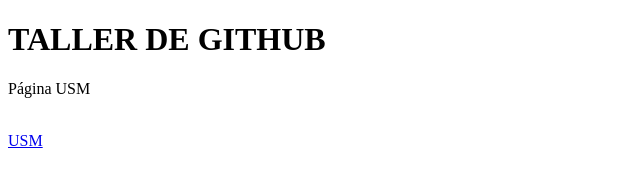
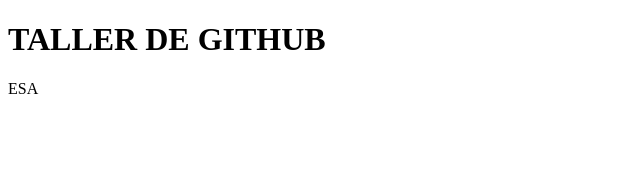
Before and after one commit to darkness21/Taller, a plain HTML site: page taller.html in a window 1280 px wide. Shown: the whole page, without its empty margins (0-640 px from the left). Drawn offline with Linux system fonts and the light colour scheme.

Commit message:
Revert "Pequeña modificación"
This reverts commit d8aeef3ccb272e31c401d04209e1416fe58604ad.

```diff
--- a/taller.html
+++ b/taller.html
@@ -4,9 +4,8 @@
 	<BODY>
 		<H1>TALLER DE GITHUB</H1>
 		</hr>
-		<p>Página USM</p>
+		<p>ESA</p>
 		<br>
-		<a href="http://www.usm.cl" title="Página Web USM">USM</a>
 	</BODY>
 
 </HTML>
```
